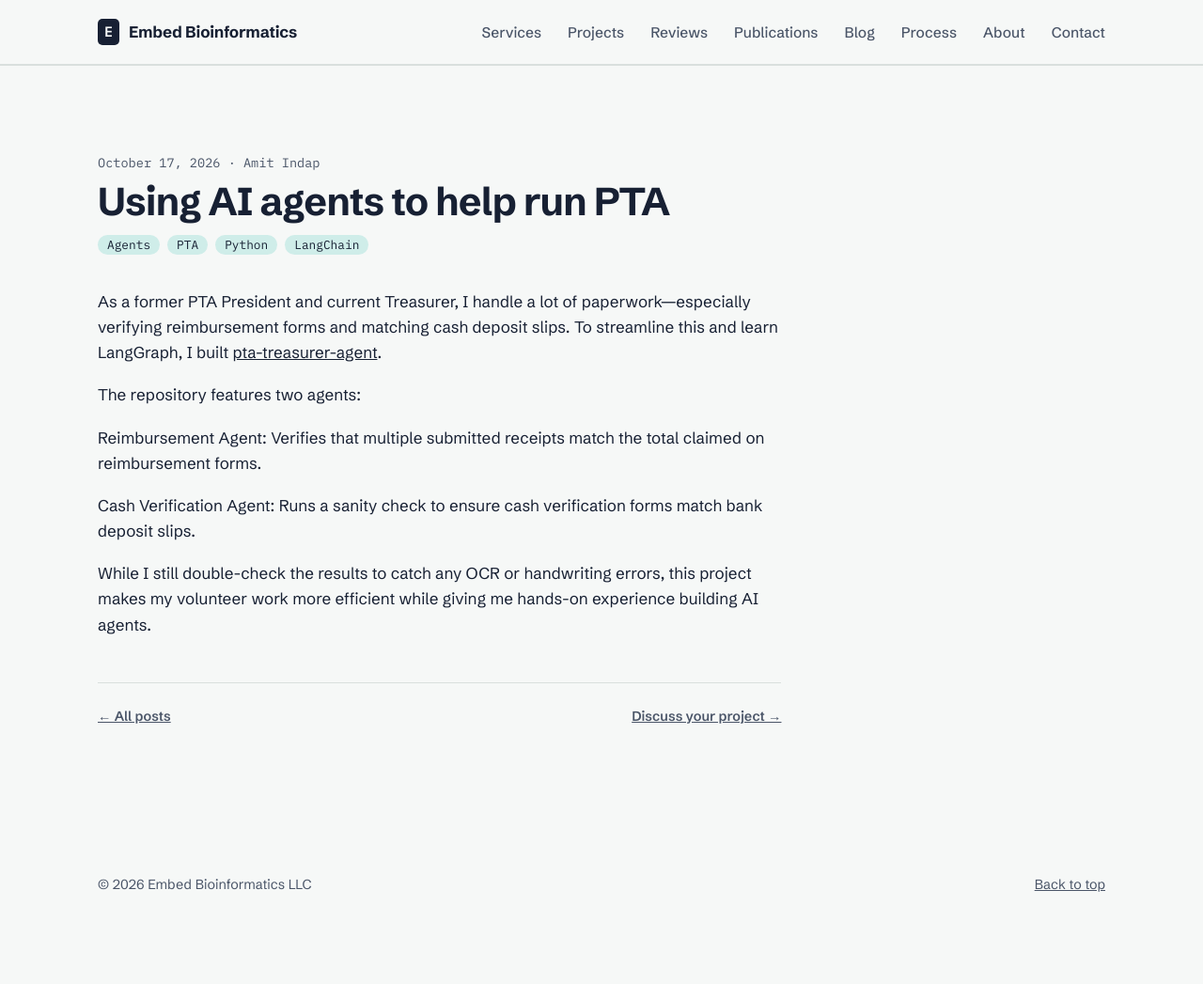
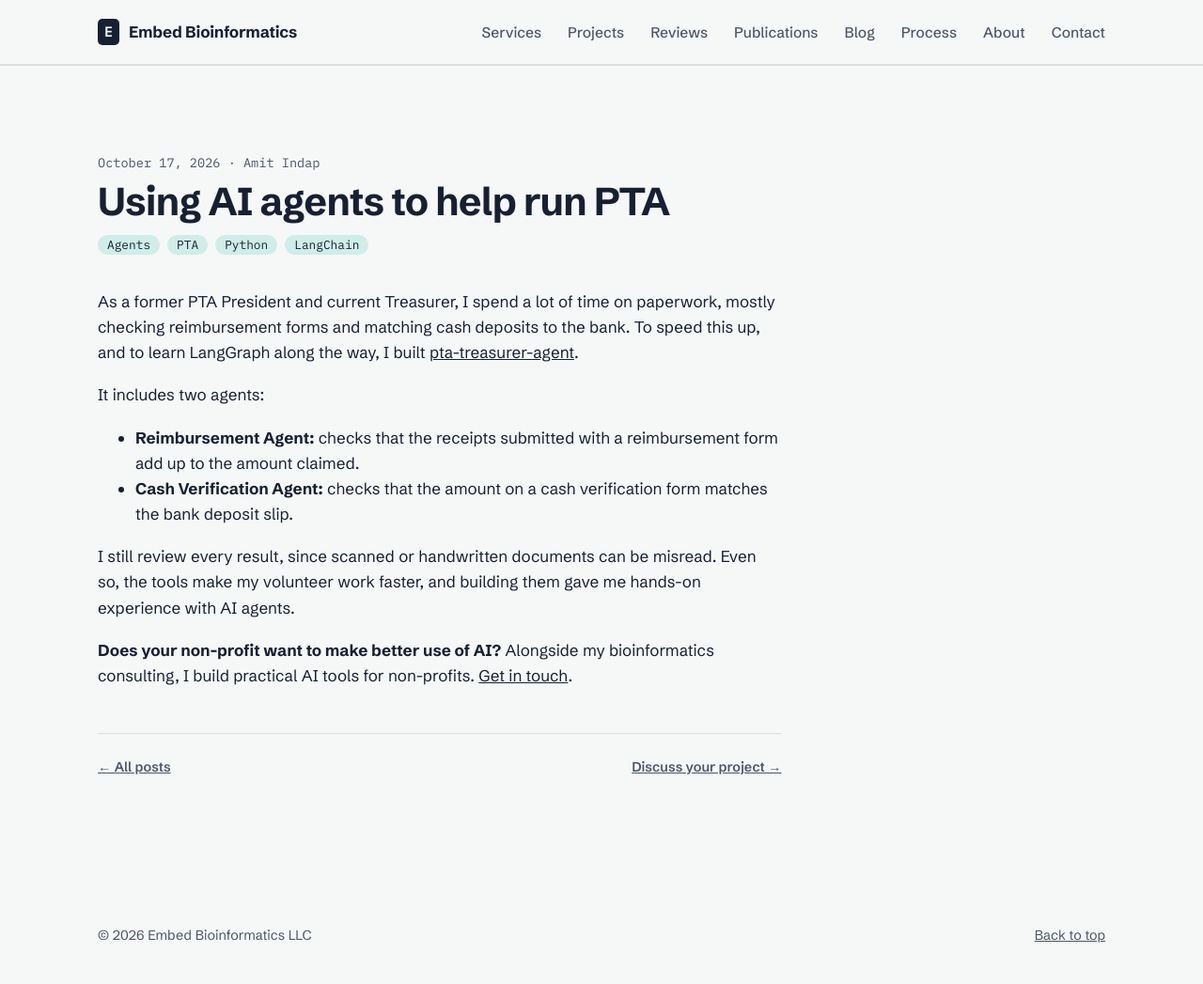
Before and after one commit to embedbio/embedbio.github.io, a Jekyll site: the page built from _posts/2026-10-17-pta-agent.md, in a window 1280 px wide. Shown: the whole page at 94% size. Built offline with Jekyll 4.4.1, drawn with Linux system fonts in a browser that asks for light colours; before the commit the page ends 993 px from its top, so only the background shows below that.

Commit message:
Refine language and clarity in PTA agent post; update descriptions of agents and streamline introductory text.

```diff
--- a/_posts/2026-10-17-pta-agent.md
+++ b/_posts/2026-10-17-pta-agent.md
@@ -10,12 +10,13 @@ tags:
   - LangChain
 ---
 
-As a former PTA President and current Treasurer, I handle a lot of paperwork—especially verifying reimbursement forms and matching cash deposit slips. To streamline this and learn LangGraph, I built [pta-treasurer-agent](https://github.com/indapa/pta-treasurer-agent).
+As a former PTA President and current Treasurer, I spend a lot of time on paperwork, mostly checking reimbursement forms and matching cash deposits to the bank. To speed this up, and to learn LangGraph along the way, I built [pta-treasurer-agent](https://github.com/indapa/pta-treasurer-agent).
 
-The repository features two agents:
+It includes two agents:
 
-Reimbursement Agent: Verifies that multiple submitted receipts match the total claimed on reimbursement forms.
+- **Reimbursement Agent:** checks that the receipts submitted with a reimbursement form add up to the amount claimed.
+- **Cash Verification Agent:** checks that the amount on a cash verification form matches the bank deposit slip.
 
-Cash Verification Agent: Runs a sanity check to ensure cash verification forms match bank deposit slips.
+I still review every result, since scanned or handwritten documents can be misread. Even so, the tools make my volunteer work faster, and building them gave me hands-on experience with AI agents.
 
-While I still double-check the results to catch any OCR or handwriting errors, this project makes my volunteer work more efficient while giving me hands-on experience building AI agents.
+**Does your non-profit want to make better use of AI?** Alongside my bioinformatics consulting, I build practical AI tools for non-profits. [Get in touch](/#contact).
```
